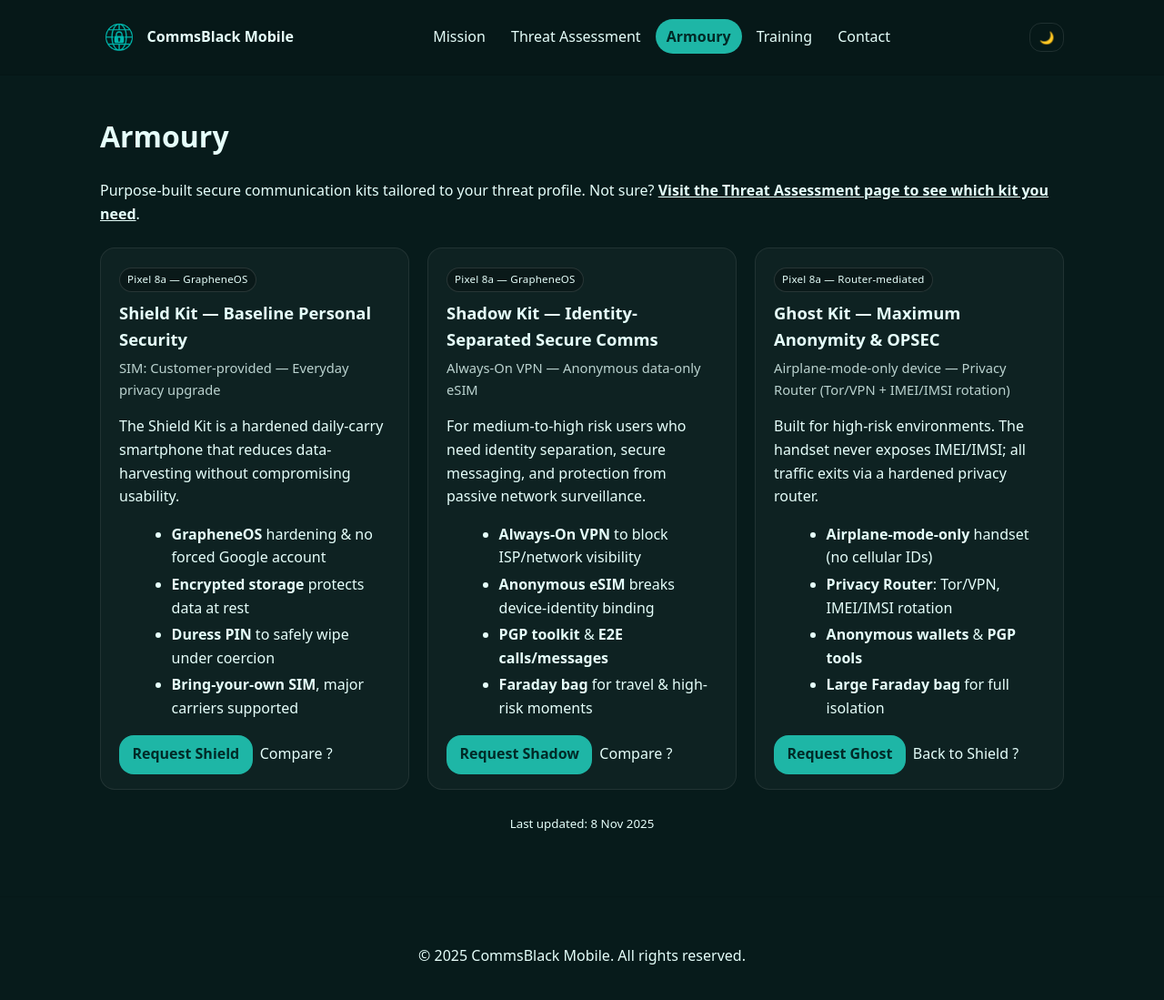
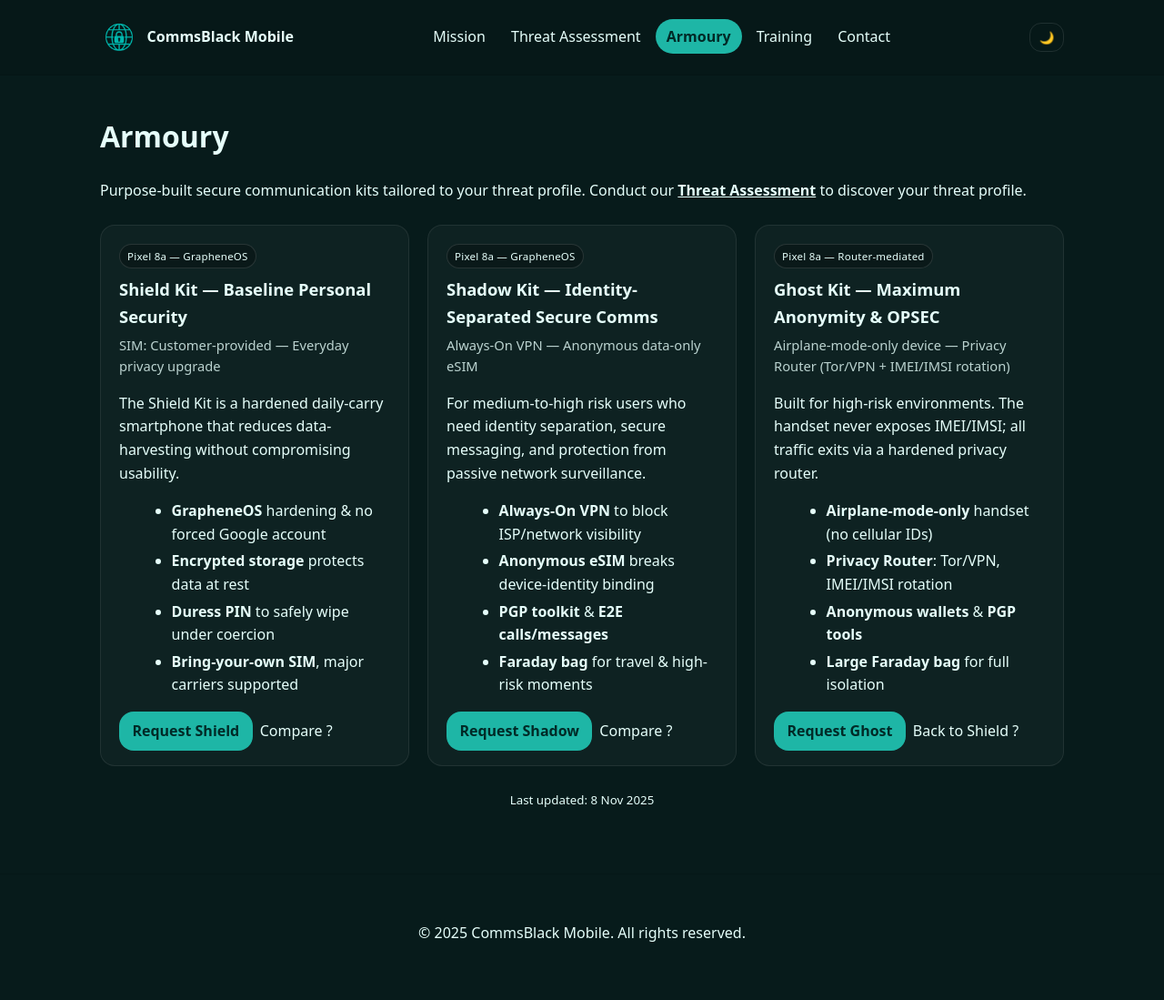
Before and after one commit to civpronto/comms-black-mobile, a Jekyll site: the page built from armoury.md, in a window 1280 px wide and 1116 px high. Shown: the top 1099 px of the window at 91% size. Built offline with Jekyll 4.4.1, drawn with Linux system fonts in a browser that asks for light colours; our own code applies the rules of GitHub Pages for plain Markdown files.

Commit message:
Update armoury content

```diff
--- a/armoury.md
+++ b/armoury.md
@@ -3,7 +3,7 @@
 ---
 
 # Armoury
-Purpose-built secure communication kits tailored to your threat profile. Not sure? <a href="/threat-assessment.html" style="text-decoration:underline;font-weight:600;">Visit the Threat Assessment page to see which kit you need</a>.
+Purpose-built secure communication kits tailored to your threat profile. Conduct our <a href="/threat-assessment.html" style="text-decoration:underline;font-weight:600;">Threat Assessment</a> to discover your threat profile.
 
 <style>
   .tiles { display:grid; gap:1.25rem; margin:1.5rem 0; }
```
